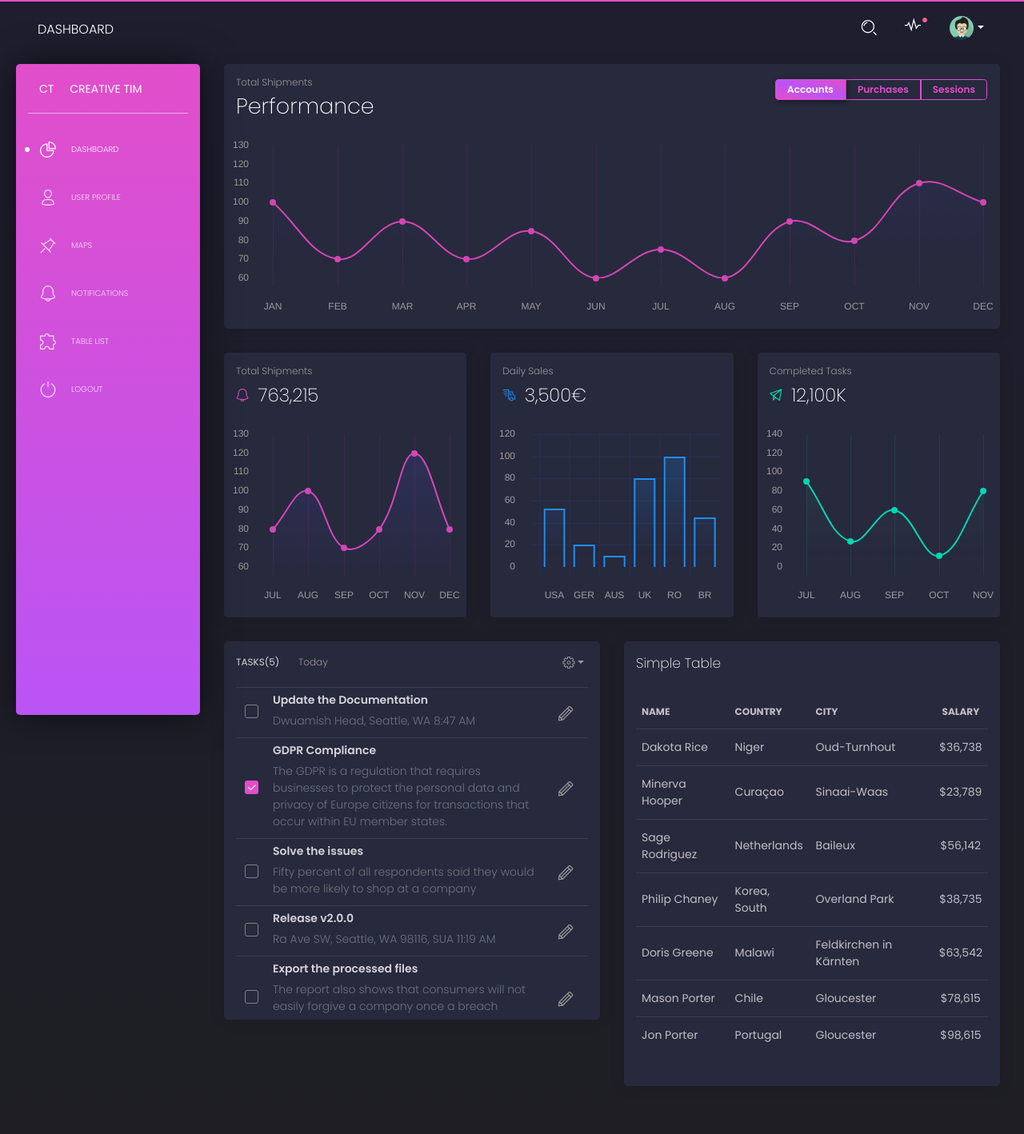
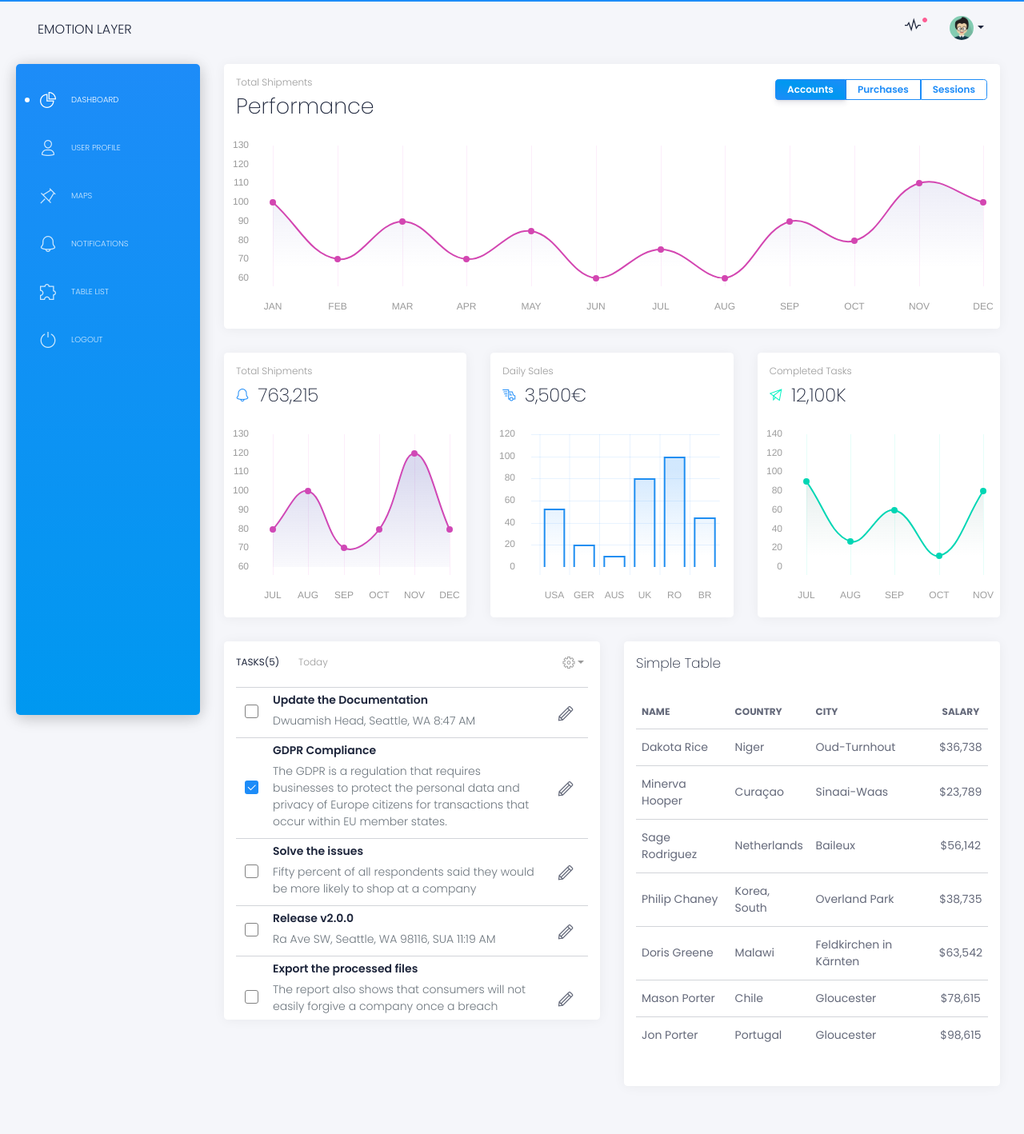
Before and after one commit to PoscoAiChallenge/Frontend, a Flask app: page /index in a window 1280 px wide. Shown: the whole page at 80% size. Run offline with Flask 2, Linux system fonts and the light colour scheme; the visitor is signed in with stand-in values (Sample User, id 1); parts of the project's set-up code (start-up, migrations or seed data) failed here and were passed over; some libraries are stand-ins or nearby versions.

Commit message:
🎨 테마 CSS 변경

```diff
--- a/apps/static/assets/js/themeSettings.js
+++ b/apps/static/assets/js/themeSettings.js
@@ -1,5 +1,6 @@
-$(document).ready(function() {
-    $().ready(function() {
+/*
+$(document).ready(function () {
+    $().ready(function () {
         $sidebar = $('.sidebar');
         $navbar = $('.navbar');
         $main_panel = $('.main-panel');
@@ -16,7 +17,7 @@ $(document).ready(function() {
 
 
 
-        $('.fixed-plugin a').click(function(event) {
+        $('.fixed-plugin a').click(function (event) {
             if ($(this).hasClass('switch-trigger')) {
                 if (event.stopPropagation) {
                     event.stopPropagation();
@@ -26,7 +27,7 @@ $(document).ready(function() {
             }
         });
 
-        $('.fixed-plugin .background-color span').click(function() {
+        $('.fixed-plugin .background-color span').click(function () {
             $(this).siblings().removeClass('active');
             $(this).addClass('active');
 
@@ -49,7 +50,7 @@ $(document).ready(function() {
             }
         });
 
-        $('.switch-sidebar-mini input').on("switchChange.bootstrapSwitch", function() {
+        $('.switch-sidebar-mini input').on("switchChange.bootstrapSwitch", function () {
             var $btn = $(this);
 
             if (sidebar_mini_active == true) {
@@ -63,23 +64,23 @@ $(document).ready(function() {
             }
 
             // we simulate the window Resize so the charts will get updated in realtime.
-            var simulateWindowResize = setInterval(function() {
+            var simulateWindowResize = setInterval(function () {
                 window.dispatchEvent(new Event('resize'));
             }, 180);
 
             // we stop the simulation of Window Resize after the animations are completed
-            setTimeout(function() {
+            setTimeout(function () {
                 clearInterval(simulateWindowResize);
             }, 1000);
         });
 
-        $('.switch-change-color input').on("switchChange.bootstrapSwitch", function() {
+        $('.switch-change-color input').on("switchChange.bootstrapSwitch", function () {
             var $btn = $(this);
 
             if (white_color == true) {
 
                 $('body').addClass('change-background');
-                setTimeout(function() {
+                setTimeout(function () {
                     $('body').removeClass('change-background');
                     $('body').removeClass('white-content');
                 }, 900);
@@ -87,7 +88,7 @@ $(document).ready(function() {
             } else {
 
                 $('body').addClass('change-background');
-                setTimeout(function() {
+                setTimeout(function () {
                     $('body').removeClass('change-background');
                     $('body').addClass('white-content');
                 }, 900);
@@ -98,13 +99,13 @@ $(document).ready(function() {
 
         });
 
-        $('.light-badge').click(function() {
+$('.light-badge').click(function () {
     $('body').addClass('white-content');
     localStorage.setItem("light_color", "true");
     $('.switch input').prop("checked", false)
 });
 
-        $('.dark-badge').click(function() {
+$('.dark-badge').click(function () {
     $('body').removeClass('white-content');
     localStorage.setItem("light_color", "false");
     $('.switch input').prop("checked", true)
@@ -120,6 +121,7 @@ $(document).ready(function () {
         $('.switch input').prop("checked", false)
     } else {
         $('.switch input').prop("checked", true)
+        localStorage.setItem("light_color", "true");
     }
 
 
@@ -146,3 +148,4 @@ $(document).ready(function () {
         }
     });
 })
+*/
--- a/apps/static/assets/scss/black-dashboard/custom/_variables.scss
+++ b/apps/static/assets/scss/black-dashboard/custom/_variables.scss
@@ -97,7 +97,8 @@ $default-color-opacity:      rgba(182, 182, 182, .6) !default;
 $orange-color:               #f96332 !default;
 
 $default:       #344675 !default; // EDIT for customization
-$primary:       #e14eca !default; // EDIT for customization
+// $primary:       #e14eca !default; // EDIT for customization
+$primary:       #1d8cf8 !default; // EDIT for customization
 $secondary:     #f4f5f7 !default; // EDIT for customization
 $success:       #00f2c3 !default; // EDIT for customization
 $info:          #1d8cf8 !default; // EDIT for customization
@@ -108,7 +109,8 @@ $black:         #222a42 !default; // EDIT for customization
 
 // gradient
 $default-states:       #263148 !default;
-$primary-states:       #ba54f5 !default;
+// $primary-states:       #ba54f5 !default;
+$primary-states:       #0098f0 !default;
 $success-states:       #0098f0 !default;
 $info-states:          #3358f4 !default;
 $warning-states:       #ff6491 !default;
--- a/apps/templates/accounts/login.html
+++ b/apps/templates/accounts/login.html
@@ -60,7 +60,8 @@
                             <br /><br />
 
                             <p>
-                                    Don't have an account? <a href="{{ url_for('authentication_blueprint.register') }}" class="text-primary">Register</a>
+                                Don't have an account? <a href="{{ url_for('authentication_blueprint.register') }}"
+                                    class="text-primary">Register</a>
                             </p>
                         </div>
 
@@ -76,7 +77,8 @@
                             <div class="text-center mx-auto">
 
                                 {% if config.SOCIAL_AUTH_GITHUB %}
-                                        <a href="{{url_for('authentication_blueprint.login_github')}}" class="btn btn-github btn-sm">
+                                <a href="{{url_for('authentication_blueprint.login_github')}}"
+                                    class="btn btn-github btn-sm">
                                     <i class="fab fa-github"></i>
                                 </a>
                                 {% endif %}
--- a/apps/templates/home/index.html
+++ b/apps/templates/home/index.html
@@ -100,8 +100,7 @@
                     <h6 class="title d-inline">Tasks(5)</h6>
                     <p class="card-category d-inline">today</p>
                     <div class="dropdown">
-                            <button type="button" class="btn btn-link dropdown-toggle btn-icon"
-                                    data-toggle="dropdown">
+                        <button type="button" class="btn btn-link dropdown-toggle btn-icon" data-toggle="dropdown">
                             <i class="tim-icons icon-settings-gear-63"></i>
                         </button>
                         <div class="dropdown-menu dropdown-menu-right" aria-labelledby="dropdownMenuLink">
--- a/apps/templates/home/page-403.html
+++ b/apps/templates/home/page-403.html
@@ -7,7 +7,7 @@
 
 {% block content %}
 
-    <div class="content">
+<div class="content white-content">
     <div class="container">
         <div class="row pt-5">
             <div class="col-md-6 mt-5 offset-md-3 pt-5 mt-5">
--- a/apps/templates/includes/navigation-fullscreen.html
+++ b/apps/templates/includes/navigation-fullscreen.html
@@ -1,5 +1,5 @@
 <!-- Navbar -->
-<nav class="navbar navbar-expand-lg navbar-absolute navbar-transparent mw-100">
+<nav class="navbar navbar-expand-lg navbar-absolute navbar-transparent mw-100 white-content">
     <div class="container-fluid overflow-hidden">
         <div class="navbar-wrapper">
             <div class="navbar-toggle d-inline">
--- a/apps/templates/includes/navigation.html
+++ b/apps/templates/includes/navigation.html
@@ -9,7 +9,7 @@
                     <span class="navbar-toggler-bar bar3"></span>
                 </button>
             </div>
-            <a class="navbar-brand" href="javascript:void(0)">Dashboard</a>
+            <a class="navbar-brand" href="javascript:void(0)">Emotion Layer</a>
         </div>
         <button class="navbar-toggler" type="button" data-toggle="collapse" data-target="#navigation"
             aria-expanded="false" aria-label="Toggle navigation">
@@ -26,13 +26,14 @@
                             <span class="slider"></span>
                         </label>
                     </li>
-                        -->
+
                     <li class="search-bar input-group">
                         <button class="btn btn-link" id="search-button" data-toggle="modal" data-target="#searchModal"><i
                             class="tim-icons icon-zoom-split"></i>
                             <span class="d-lg-none d-md-block">Search</span>
                         </button>
                     </li>
+                -->
                 <li class="dropdown nav-item">
                     <a href="javascript:void(0)" class="dropdown-toggle nav-link" data-toggle="dropdown">
                         <div class="notification d-none d-lg-block d-xl-block"></div>
--- a/apps/templates/includes/sidebar.html
+++ b/apps/templates/includes/sidebar.html
@@ -3,6 +3,7 @@
           Tip 1: You can change the color of the sidebar using: data-color="blue | green | orange | red"
       -->
     <div class="sidebar-wrapper">
+        <!--
         <div class="logo">
             <a href="javascript:void(0)" class="simple-text logo-mini">
                 CT
@@ -11,6 +12,7 @@
                 Creative Tim
             </a>
         </div>
+        -->
         <ul class="nav">
             <li class="{% if 'index' in segment %} active {% endif %} ">
                 <a href="/">
--- a/apps/templates/layouts/base-fullscreen.html
+++ b/apps/templates/layouts/base-fullscreen.html
@@ -42,7 +42,7 @@
 
 </head>
 
-<body class="">
+<body class="white-content">
 
     <div class="wrapper">
 
--- a/apps/templates/layouts/base.html
+++ b/apps/templates/layouts/base.html
@@ -42,7 +42,7 @@
 
 </head>
 
-<body class="">
+<body class="white-content">
 
     <div class="wrapper">
 
--- a/package.json
+++ b/package.json
@@ -22,7 +22,6 @@
     "gulp-autoprefixer": "^8.0.0",
     "gulp-clean-css": "^4.3.0",
     "gulp-cssbeautify": "^3.0.0",
-      "node-sass": "^6.0.1",
     "gulp-file-include": "^2.3.0",
     "gulp-header": "^2.0.9",
     "gulp-htmlmin": "^5.0.1",
@@ -33,6 +32,7 @@
     "gulp-sourcemaps": "^3.0.0",
     "gulp-uglify": "^3.0.2",
     "gulp-wait": "^0.0.2",
-      "merge-stream": "^2.0.0"
+    "merge-stream": "^2.0.0",
+    "node-sass": "^9.0.0"
   }
 }
```
Also changed, not shown: apps/templates/home/notifications.html (+15 -7 lines), apps/static/assets/css/black-dashboard.css, apps/static/assets/css/black-dashboard.min.css, apps/templates/home/login.html (indentation only), apps/templates/home/page-404.html (indentation only), apps/templates/home/page-500.html (indentation only), apps/templates/home/register.html (indentation only), 2 other files. Lines whose indentation alone changed are shown as unchanged.
